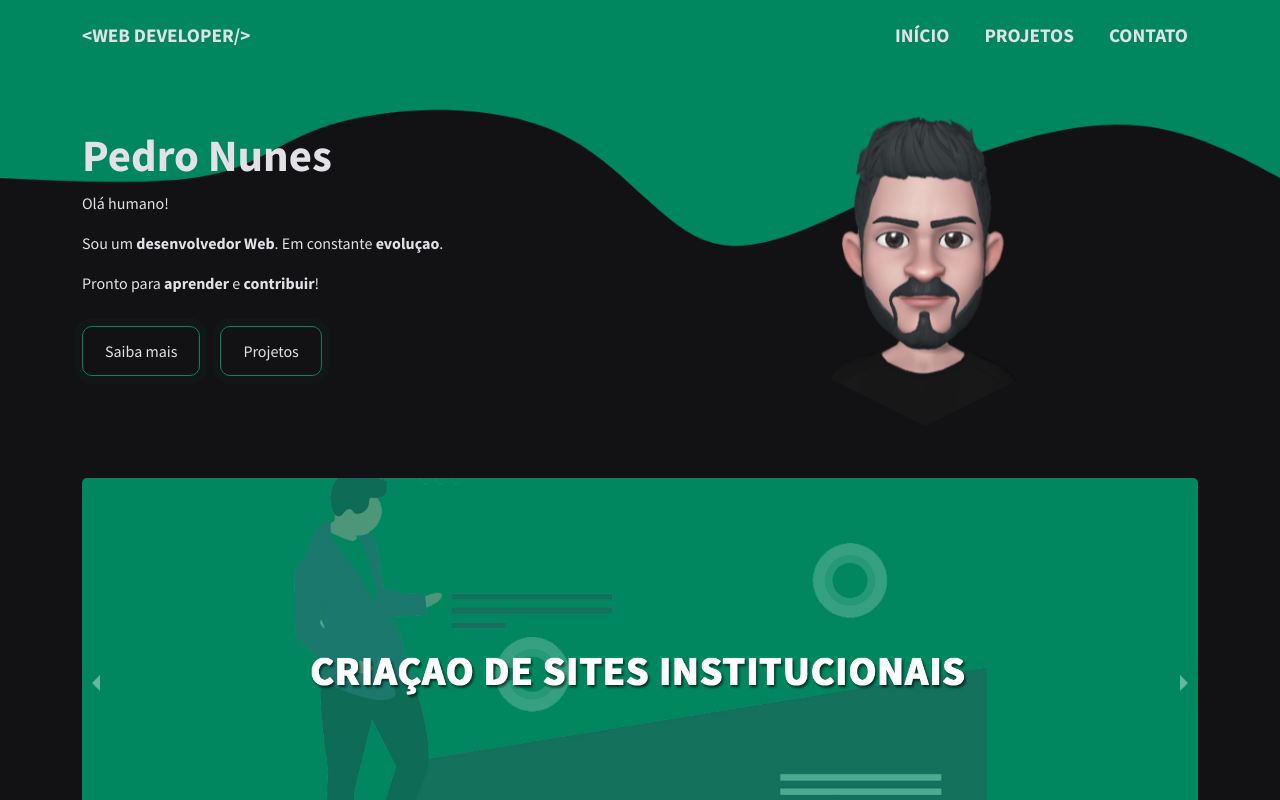
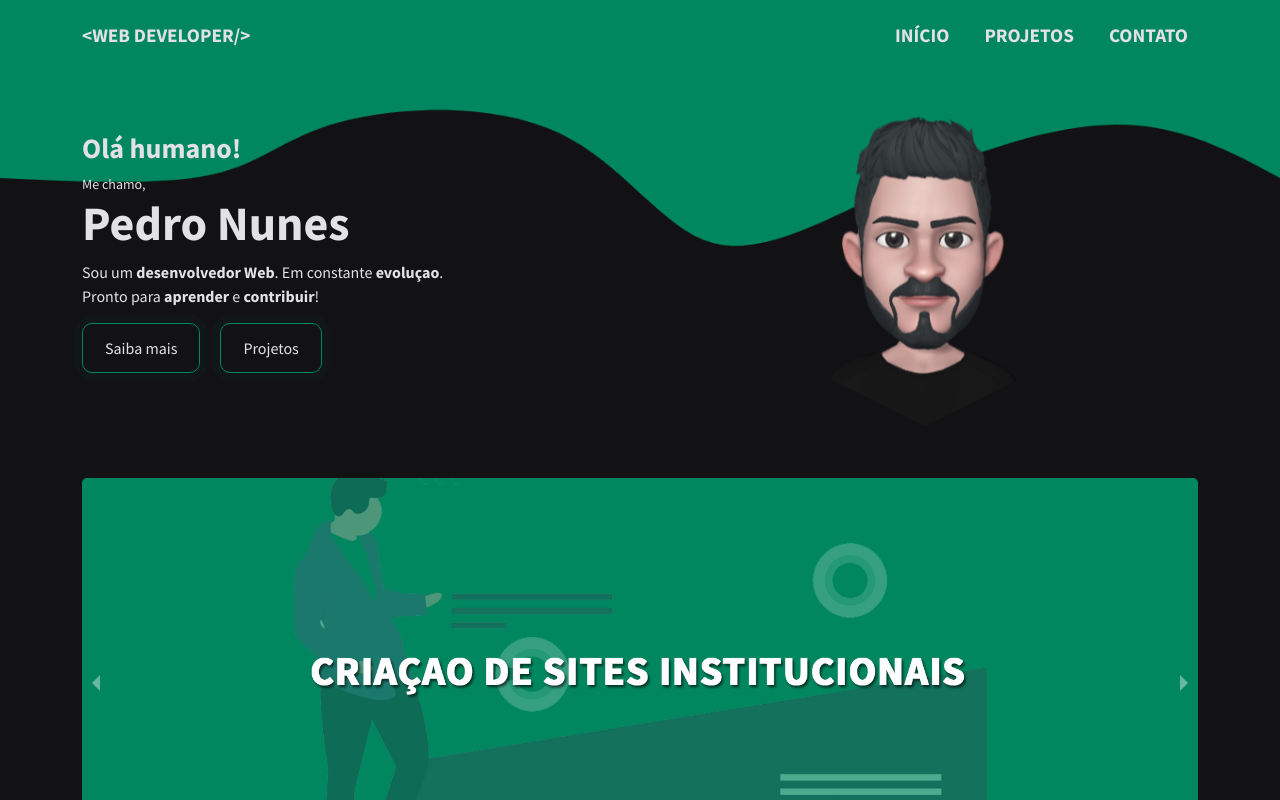
Before and after one commit to opedronunes/portfolio_pedro, a React (Vite) app: page / in a window 1280 px wide. Shown: the top 800 px of the page. Built offline with nearby package versions, Linux system fonts and the light colour scheme; no server answers.

Commit message:
refactory top in lyout

```diff
--- a/src/assets/styles/components/tech.js
+++ b/src/assets/styles/components/tech.js
@@ -21,7 +21,7 @@ section
     transition: all .3s;
 }
 
-.techIcons:hover, .icon:hover
+.techIcons:hover
 {
     color: var(--color-green2);
 }
--- a/src/assets/styles/components/top.js
+++ b/src/assets/styles/components/top.js
@@ -9,7 +9,7 @@ padding: 20px 0;
 
 h1
 {
-    font-size: 2.8rem;
+    font-size: 3rem;
     font-weight: 700;
 }
 
@@ -42,6 +42,15 @@ h1
 .top
 {
     flex-direction: column;
+}
+
+.top h3{
+    font-weight: bold;
+}
+
+:is(.top) h3 ,p, small{
+    margin: 0;
+    padding: 0;
 }
 
 .top-img img
--- a/src/components/home/Top.jsx
+++ b/src/components/home/Top.jsx
@@ -44,8 +44,9 @@ export function Top() {
               transition={{duration: 0.8, times: [0, 0.2, 1]}}
               exit={{opacity: 0}}
               >
+                <h3>Olá humano!</h3>
+                <small>Me chamo,</small>
                 <h1>Pedro Nunes</h1>
-                <p>Olá humano!</p>
                 <p>Sou um <strong>desenvolvedor Web</strong>. Em constante <strong>evoluçao</strong>.</p>
                 <p>Pronto para <strong>aprender</strong> e <strong>contribuir</strong>!</p>
 
```
